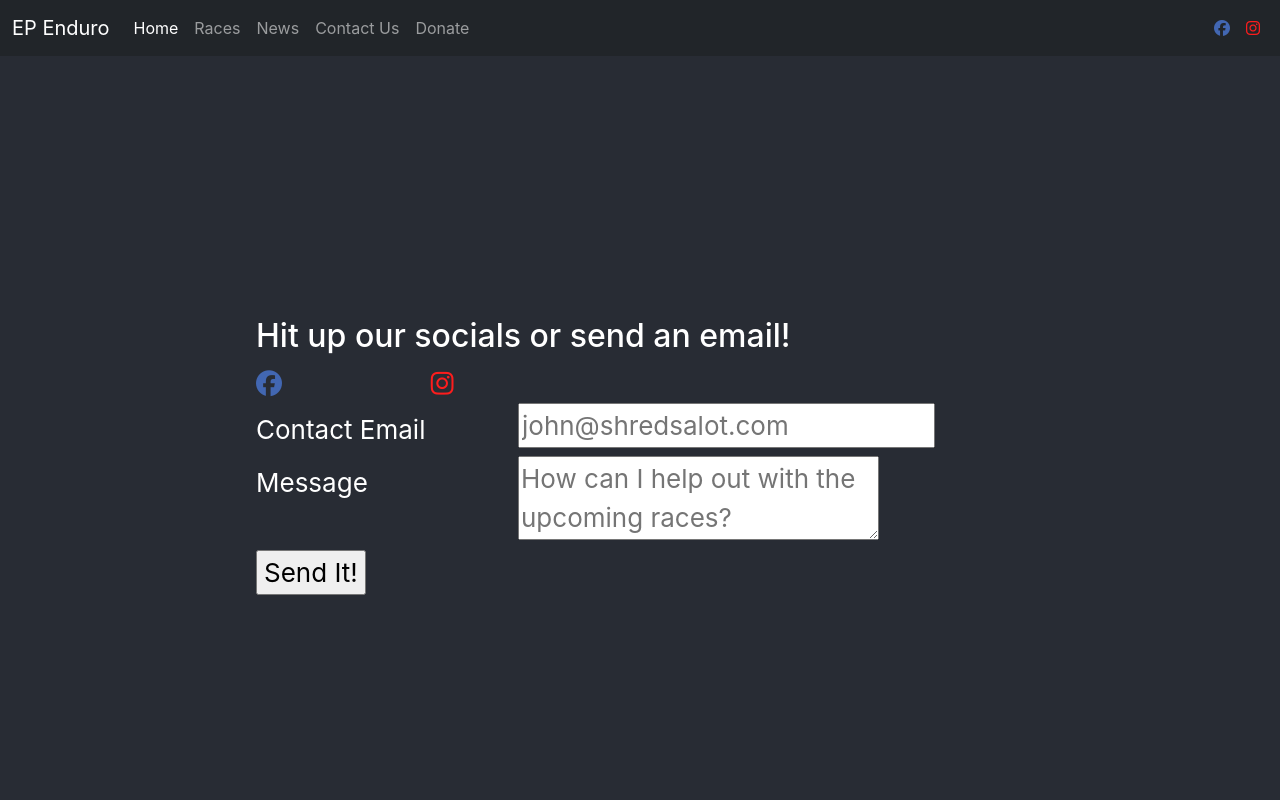
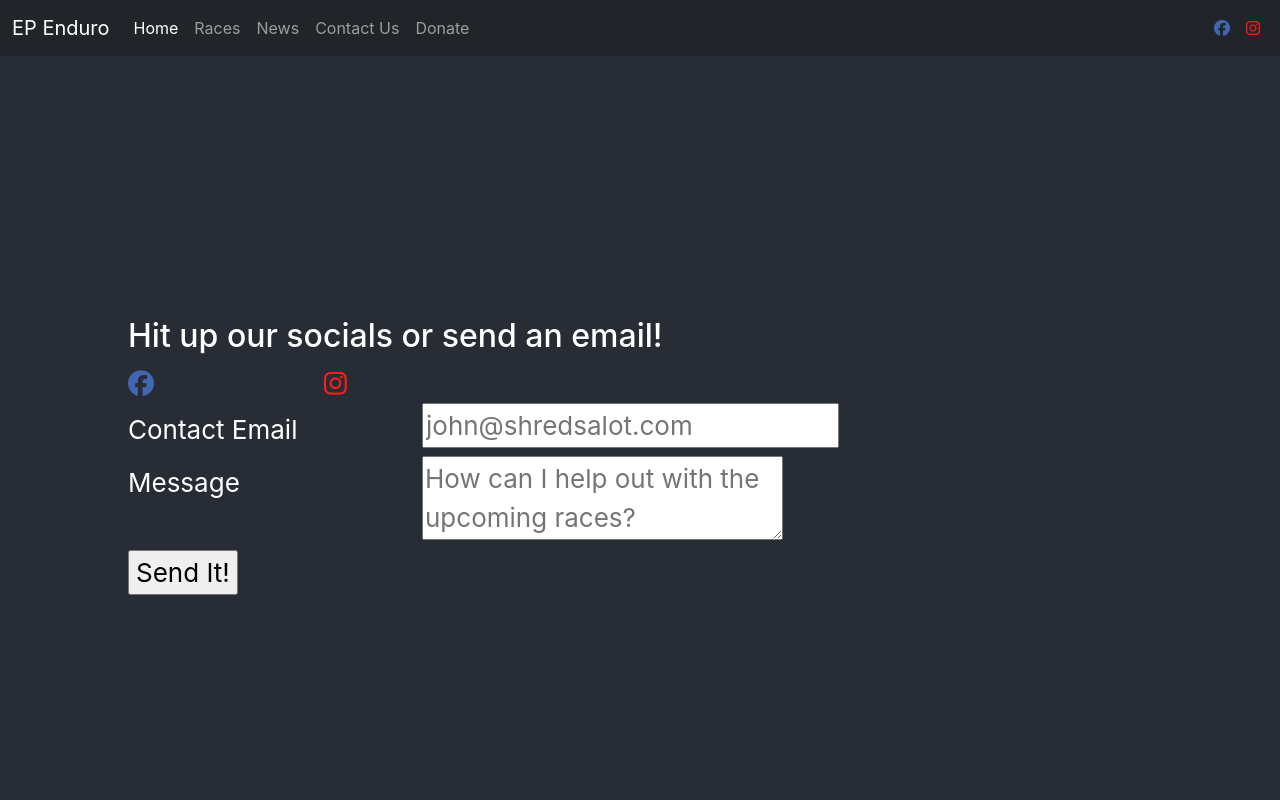
Before and after one commit to wpalafox/north-crew-app, a React (Create React App) app: page /contactus in a window 1280 px wide. Shown: the top 800 px of the page. Built offline with nearby package versions, Linux system fonts and the light colour scheme.

Commit message:
adjust margin on form

```diff
--- a/src/ContactUs.css
+++ b/src/ContactUs.css
@@ -4,7 +4,7 @@ form {
     flex-direction: column;
     align-items: left;
     justify-content: center;
-    padding-left: 20%;
+    padding-left: 10%;
 
     background-color: #282c34;
     min-height: 100vh;
```
